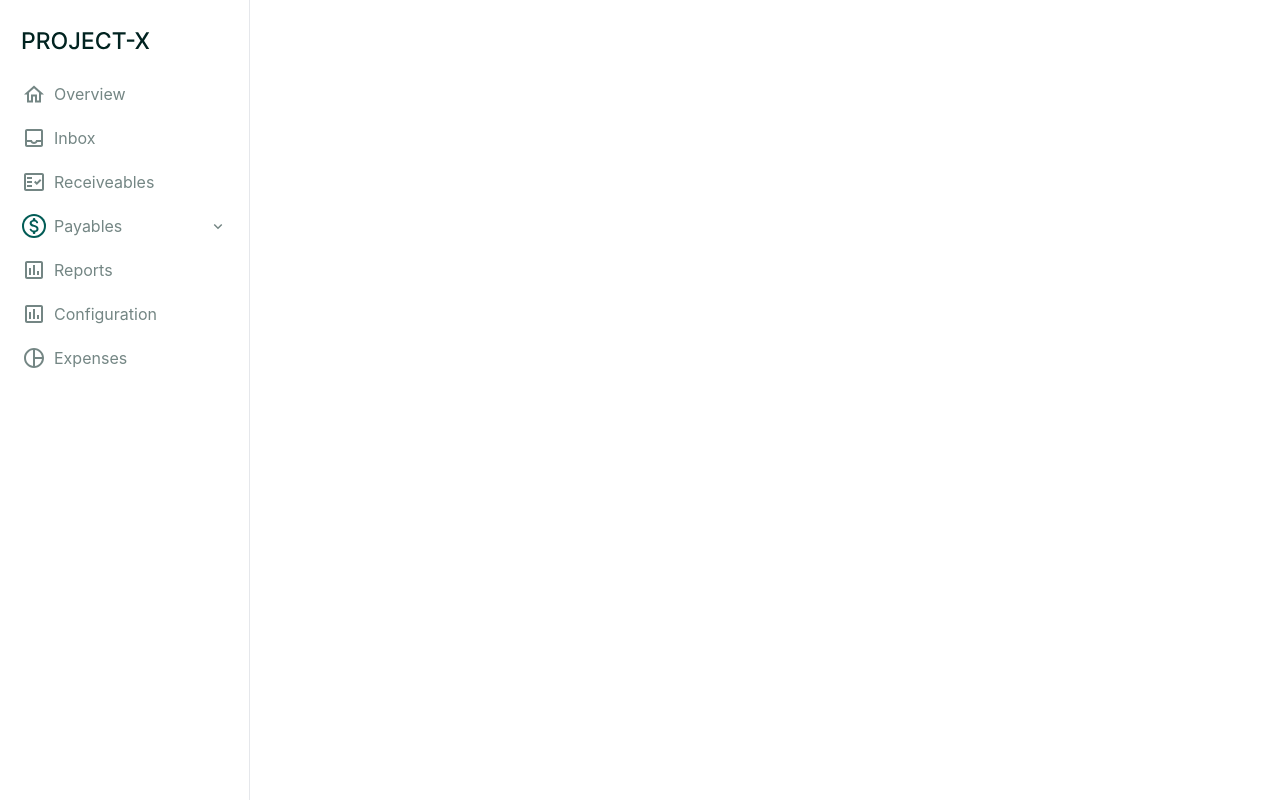
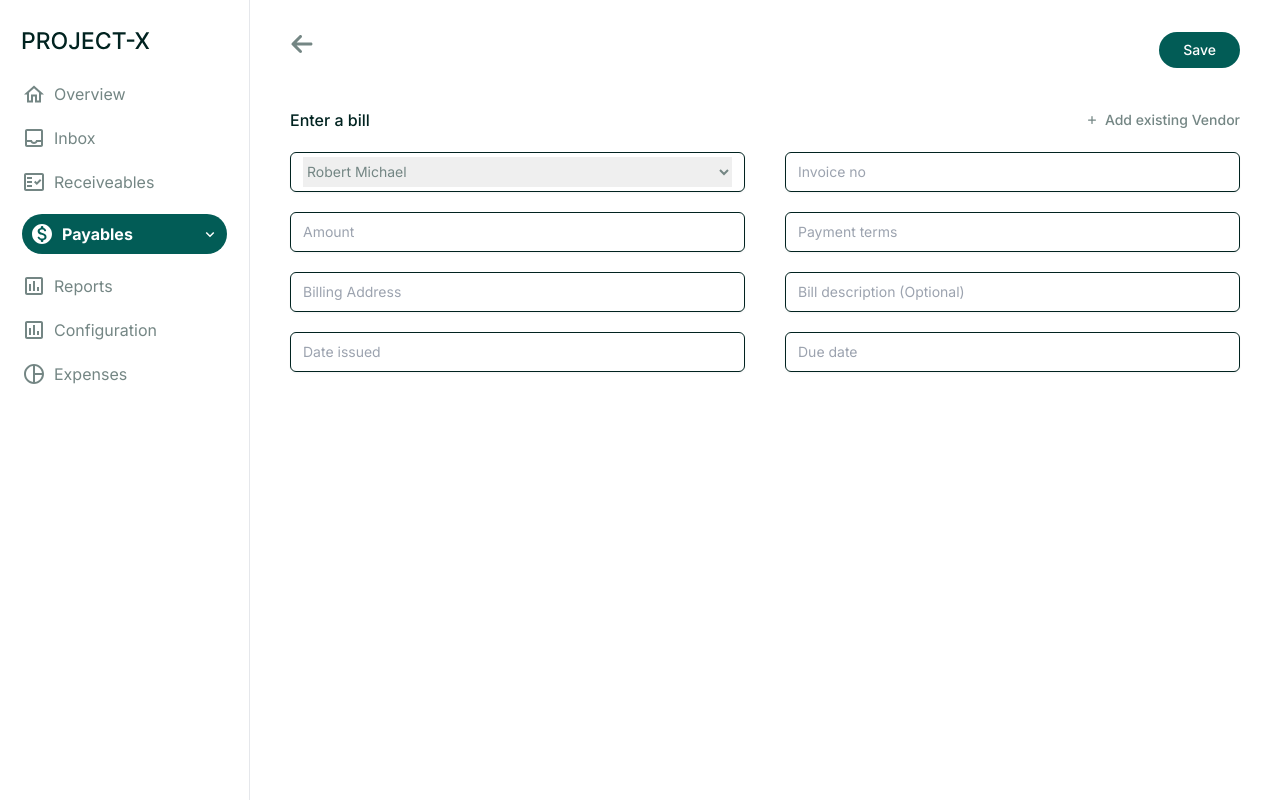
Before and after one commit to adaji025/troo-test, a React (Vite) app: page /create-bills in a window 1280 px wide. Built offline with nearby package versions, Linux system fonts and the light colour scheme.

Commit message:
added the create bills page

```diff
--- a/index.html
+++ b/index.html
@@ -7,6 +7,12 @@
       name="viewport"
       content="minimum-scale=1, initial-scale=1, width=device-width, user-scalable=no"
     />
+    <link rel="preconnect" href="https://fonts.googleapis.com" />
+    <link rel="preconnect" href="https://fonts.gstatic.com" crossorigin />
+    <link
+      href="https://fonts.googleapis.com/css2?family=Inter:wght@400;500;700;800&display=swap"
+      rel="stylesheet"
+    />
     <title>Project X</title>
   </head>
   <body>
--- a/package.json
+++ b/package.json
@@ -11,9 +11,11 @@
   },
   "dependencies": {
     "@mantine/core": "7.4.2",
+    "@mantine/dates": "^7.4.2",
     "@mantine/form": "^7.4.2",
     "@mantine/hooks": "7.4.2",
     "@mantine/notifications": "^7.4.2",
+    "dayjs": "^1.11.10",
     "react": "^18.2.0",
     "react-dom": "^18.2.0",
     "react-icons": "^5.0.1",
--- a/src/App.tsx
+++ b/src/App.tsx
@@ -1,13 +1,18 @@
 import "@mantine/core/styles.css";
 import { MantineProvider } from "@mantine/core";
-import { theme } from "./theme";
 import { Route, Routes } from "react-router-dom";
 import Login from "./pages/Auth/Login";
 import LoggedInContainer from "./components/LoggedIn";
 
 export default function App() {
   return (
-    <MantineProvider theme={theme}>
+    <MantineProvider
+      theme={{
+        primaryColor: "blue",
+        fontFamily: "Inter, sans-serif",
+        defaultRadius: 8,
+      }}
+    >
       <Routes>
         <Route path="/" element={<Login />} />
         <Route path="/*" element={<LoggedInContainer />} />
--- a/src/components/LoggedIn/Sidebar.tsx
+++ b/src/components/LoggedIn/Sidebar.tsx
@@ -47,7 +47,7 @@ const Sidebar = ({ openMobileNav }: Props) => {
       title: "Payables",
       icon: <PayableIcon />,
       route: "/payables",
-      key: ["bills", "approvals", "payment-out"],
+      key: ["bills", "approvals", "payment-out", "create-bills"],
       children: [
         {
           title: "Bills",
--- a/src/components/LoggedIn/index.tsx
+++ b/src/components/LoggedIn/index.tsx
@@ -13,6 +13,7 @@ import Reports from "../../pages/Reports/Reports";
 import Configurations from "../../pages/Configurations/Configuration";
 import Expenses from "../../pages/Expenses/Expenses";
 import Receiveables from "../../pages/Receiveables/Receiveable";
+import CreateBills from "../../pages/Payables/CreateBills";
 
 const LoggedInContainer = () => {
   const [mobileNav, openMobileNav] = useState(false);
@@ -38,6 +39,7 @@ const LoggedInContainer = () => {
               <Route path="/configuration" element={<Configurations />} />
               <Route path="/expenses" element={<Expenses />} />
               <Route path="/receiveables" element={<Receiveables />} />
+              <Route path="/create-bills" element={<CreateBills />} />
             </Routes>
           </main>
         </div>
--- a/src/components/ui/PasswordInput.tsx
+++ b/src/components/ui/PasswordInput.tsx
@@ -31,7 +31,7 @@ const PasswordInput = React.forwardRef<HTMLInputElement, InputProps>(
     return (
       <div
         className={cn(
-          "relative flex h-9 w-full rounded-md border border-input bg-transparent px-3 py-1 text-sm shadow-sm transition-colors file:border-0 file:bg-transparent file:text-sm file:font-medium placeholder:text-muted-foreground focus-visible:outline-none focus-visible:ring-1 focus-visible:ring-ring disabled:cursor-not-allowed disabled:opacity-50",
+          "relative flex h-10 w-full rounded-md border border-secondary bg-transparent px-3 py-1 text-sm shadow-sm transition-colors file:border-0 file:bg-transparent file:text-sm file:font-medium placeholder:text-muted-foreground focus-visible:outline-none focus-visible:ring-1 focus-visible:ring-ring disabled:cursor-not-allowed disabled:opacity-50",
           className
         )}
       >
--- /dev/null
+++ b/src/components/ui/SelectInput.tsx
@@ -0,0 +1,55 @@
+import React from "react";
+
+type IProps = {
+  data?: {
+    label: string;
+    value: string;
+  }[];
+  placeholder?: string;
+};
+
+const SelectInput = ({ data, placeholder }: IProps) => {
+  const [isFocused, setIsFocused] = React.useState(false);
+  const [value, setValue] = React.useState("");
+
+  const handleFocus = () => {
+    setIsFocused(true);
+  };
+
+  // Event handler for input blur
+  const handleBlur = () => {
+    setIsFocused(false);
+  };
+
+  const focusedValueCheck = React.useCallback(() => {
+    if (isFocused || value !== "") {
+      return true;
+    }
+    return false;
+  }, [isFocused, value]);
+
+  return (
+    <div className="relative flex h-10 w-full rounded-md border border-secondary bg-transparent px-3 py-1 text-sm shadow-sm transition-colors file:border-0 file:bg-transparent file:text-sm file:font-medium placeholder:text-muted-foreground focus-visible:outline-none focus-visible:ring-1 focus-visible:ring-ring disabled:cursor-not-allowed disabled:opacity-50">
+      <select
+        onFocus={handleFocus}
+        onBlur={handleBlur}
+        value={value}
+        onChange={(e) => setValue(e.target.value)}
+        className="outline-none w-full"
+      >
+        {data?.map((item, index) => (
+          <option key={index} value={item.value}>
+            {item.label}
+          </option>
+        ))}
+      </select>
+      {focusedValueCheck() && (
+        <div className="absolute -top-[12px] left-4 bg-white">
+          {placeholder}
+        </div>
+      )}
+    </div>
+  );
+};
+
+export default SelectInput;
--- a/src/components/ui/input.tsx
+++ b/src/components/ui/input.tsx
@@ -1,4 +1,5 @@
 import * as React from "react";
+import { FaRegEye } from "react-icons/fa";
 import { cn } from "../../lib/utils";
 
 export interface InputProps
@@ -28,7 +29,7 @@ const Input = React.forwardRef<HTMLInputElement, InputProps>(
     return (
       <div
         className={cn(
-          "relative flex h-9 w-full rounded-md border border-input bg-transparent px-3 py-1 text-sm shadow-sm transition-colors file:border-0 file:bg-transparent file:text-sm file:font-medium placeholder:text-muted-foreground focus-visible:outline-none focus-visible:ring-1 focus-visible:ring-ring disabled:cursor-not-allowed disabled:opacity-50",
+          "relative flex h-10 w-full rounded-md border border-secondary bg-transparent px-3 py-1 text-sm shadow-sm transition-colors file:border-0 file:bg-transparent file:text-sm file:font-medium placeholder:text-muted-foreground focus-visible:outline-none focus-visible:ring-1 focus-visible:ring-ring disabled:cursor-not-allowed disabled:opacity-50",
           className
         )}
       >
--- a/src/main.tsx
+++ b/src/main.tsx
@@ -1,8 +1,10 @@
 import React from "react";
 import ReactDOM from "react-dom/client";
 import App from "./App.tsx";
+import { BrowserRouter } from "react-router-dom";
+import "@mantine/dates/styles.css";
+import "@mantine/notifications/styles.css";
 import "./index.css";
-import { BrowserRouter } from "react-router-dom";
 
 ReactDOM.createRoot(document.getElementById("root") as HTMLElement).render(
   <React.StrictMode>
--- a/src/pages/Auth/Login.tsx
+++ b/src/pages/Auth/Login.tsx
@@ -1,11 +1,10 @@
-import { useRef } from "react";
 import Logo from "../../assets/svgs/PROJECT-X.svg";
 import Xicon from "../../assets/svgs/close.svg";
 import { Input } from "../../components/ui/input";
 import { PasswordInput } from "../../components/ui/PasswordInput";
 import { Button } from "@mantine/core";
+
 const Login = () => {
-  const inputRef = useRef(null);
   return (
     <div className="flex h-screen w-full justify-center items-center bg-gray-200">
       <div className="relative max-w-[517px] w-full mx-auto text-center bg-white p-10 flex flex-col justify-center items-center">
@@ -19,7 +18,6 @@ const Login = () => {
           <Input
             className="w-full"
             placeholder="Business Email"
-            ref={inputRef}
           />
           <PasswordInput
             className="w-full mt-6"
--- a/src/pages/Payables/Bills.tsx
+++ b/src/pages/Payables/Bills.tsx
@@ -6,6 +6,7 @@ import PaidIcon from "../../assets/svgs/bills/total-icon.svg";
 import UnpaidIcon from "../../assets/svgs/bills/total-icon.svg";
 import { MdFilterList } from "react-icons/md";
 import BillsSummaryTable from "./components/BillsSummaryTable";
+import { useNavigate } from "react-router-dom";
 
 const analytics = [
   {
@@ -25,13 +26,17 @@ const analytics = [
   },
 ];
 const Bills = () => {
+  const navigate = useNavigate();
   return (
     <div>
       <div className="flex justify-between">
         <div className="text-black font-medium text-xl md:text-[28px]">
           Bills
         </div>
-        <button className="flex items-center gap-2 text-white bg-primary px-6 justify-center max-w-[164px] rounded-full py-2 text-sm font-medium">
+        <button
+          className="flex items-center gap-2 text-white bg-primary px-6 justify-center max-w-[164px] rounded-full py-2 text-sm font-medium"
+          onClick={() => navigate("/create-bills")}
+        >
           <FaPlus />
           <div>Create bill</div>
           <FaChevronDown size={10} />
--- /dev/null
+++ b/src/pages/Payables/CreateBills.tsx
@@ -0,0 +1,58 @@
+import { useNavigate } from "react-router-dom";
+import { FaArrowLeft } from "react-icons/fa6";
+import { FaPlus } from "react-icons/fa6";
+import { Input } from "../../components/ui/input";
+import SelectInput from "../../components/ui/SelectInput";
+
+const CreateBills = () => {
+  const navigate = useNavigate();
+  const options = [
+    {
+      label: "Robert Michael",
+      value: "Robert Michael",
+    },
+    {
+      label: "John Smith",
+      value: "John Smith",
+    },
+    {
+      label: "John Doe",
+      value: "John Doe",
+    },
+  ];
+  return (
+    <div>
+      <div className="flex justify-between">
+        <FaArrowLeft size={24} onClick={() => navigate(-1)} />
+        <button className="flex items-center gap-2 text-white bg-primary px-6 justify-center max-w-[164px] rounded-full py-2 text-sm font-medium">
+          Save
+        </button>
+      </div>
+      <div className="mt-10 flex justify-between">
+        <h3 className="font-medium text-secondary">Enter a bill</h3>
+        <div className="flex items-center gap-2">
+          <FaPlus size={10} />
+          <div className="text-sm font-medium">Add existing Vendor</div>
+        </div>
+      </div>
+      <div className="mt-5 flex flex-col sm:flex-row gap-5 lg:gap-10">
+        <SelectInput data={options} placeholder="Vendor" />
+        <Input className="w-full" placeholder="Invoice no" />
+      </div>
+      <div className="mt-5 flex flex-col sm:flex-row gap-5 lg:gap-10">
+        <Input className="w-full" placeholder="Amount" />
+        <Input className="w-full" placeholder="Payment terms" />
+      </div>
+      <div className="mt-5 flex flex-col sm:flex-row gap-5 lg:gap-10">
+        <Input className="w-full" placeholder="Billing Address" />
+        <Input className="w-full" placeholder="Bill description (Optional)" />
+      </div>
+      <div className="mt-5 flex flex-col sm:flex-row gap-5 lg:gap-10">
+        <Input className="w-full" placeholder="Date issued  " />
+        <Input className="w-full" placeholder="Due date" />
+      </div>
+    </div>
+  );
+};
+
+export default CreateBills;
```
Also changed, not shown: 1 other file (tests, documents, lock files or other folders).
